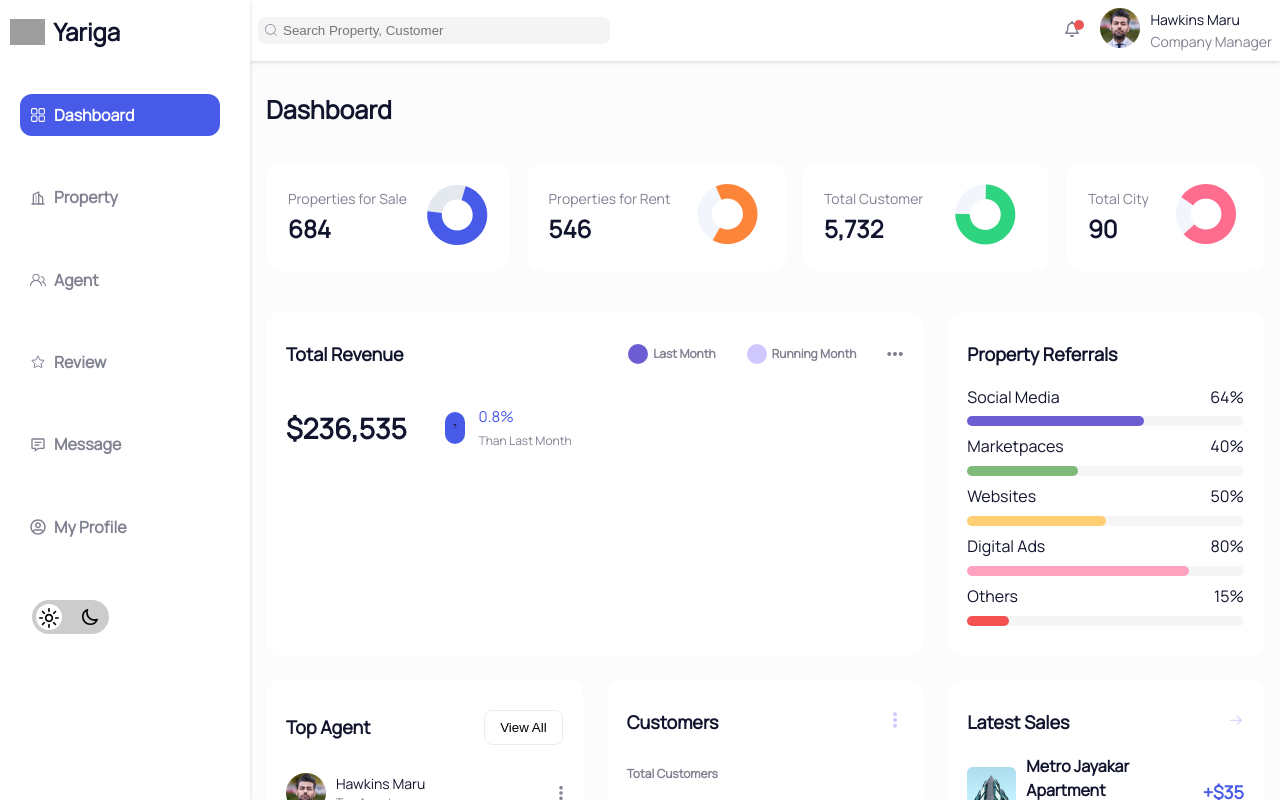
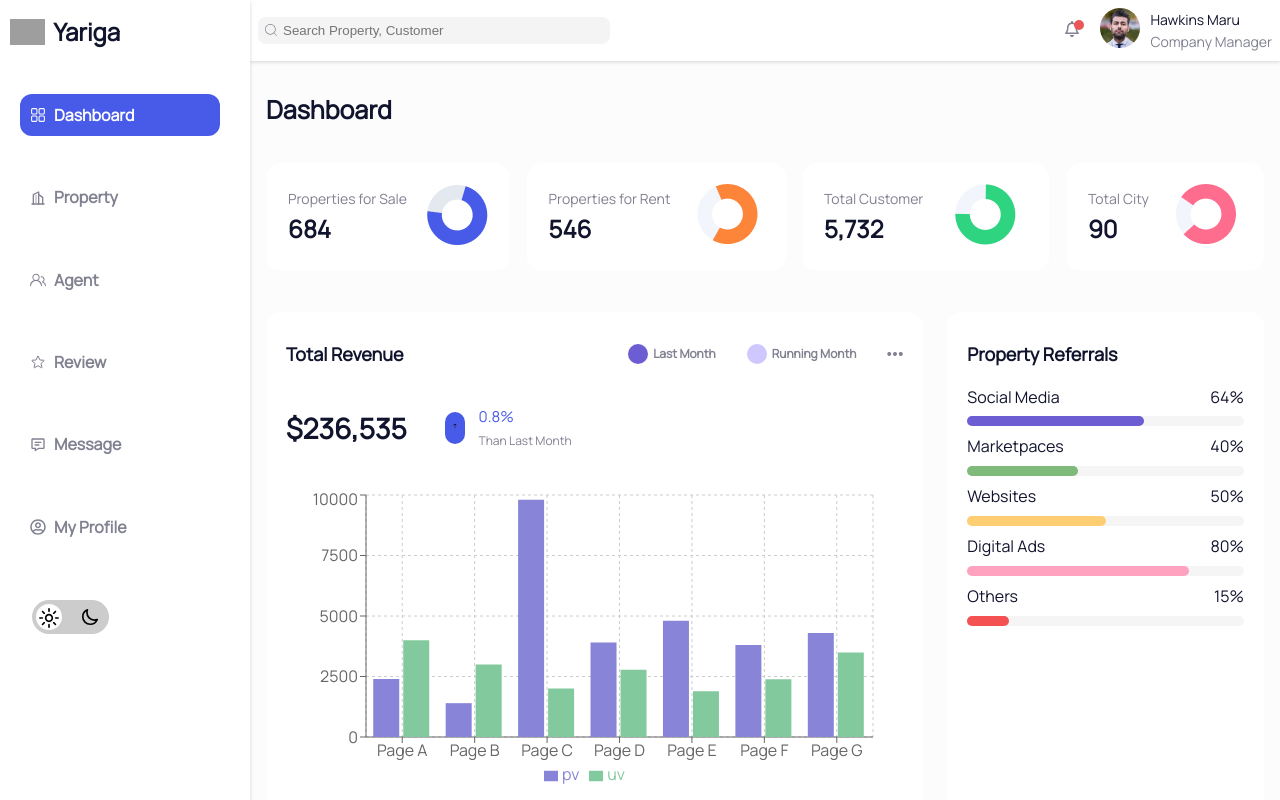
Before and after one commit to Asquare952/react-real-estate-dashboard, a React (Create React App) app: page / in a window 1280 px wide. Built offline with nearby package versions, Linux system fonts and the light colour scheme; grey boxes are pictures that could not be loaded; a web font is replaced by a local one.

Commit message:
chore: Refactor BarChartOne component to display in the browser by adding div with style outside the ResponsiveContainer component

```diff
--- a/src/component/charts/BarChartOne.jsx
+++ b/src/component/charts/BarChartOne.jsx
@@ -58,6 +58,7 @@ const data = [
 
 export const BarChartOne = () => {
   return (
+    <div style={{ width: "100%", height: 300 }}>
       <ResponsiveContainer width="100%" height="100%">
         <BarChart
           width={500}
@@ -87,5 +88,6 @@ export const BarChartOne = () => {
           />
         </BarChart>
       </ResponsiveContainer>
+    </div>
   );
 };
```
Lines whose indentation alone changed are shown as unchanged.
